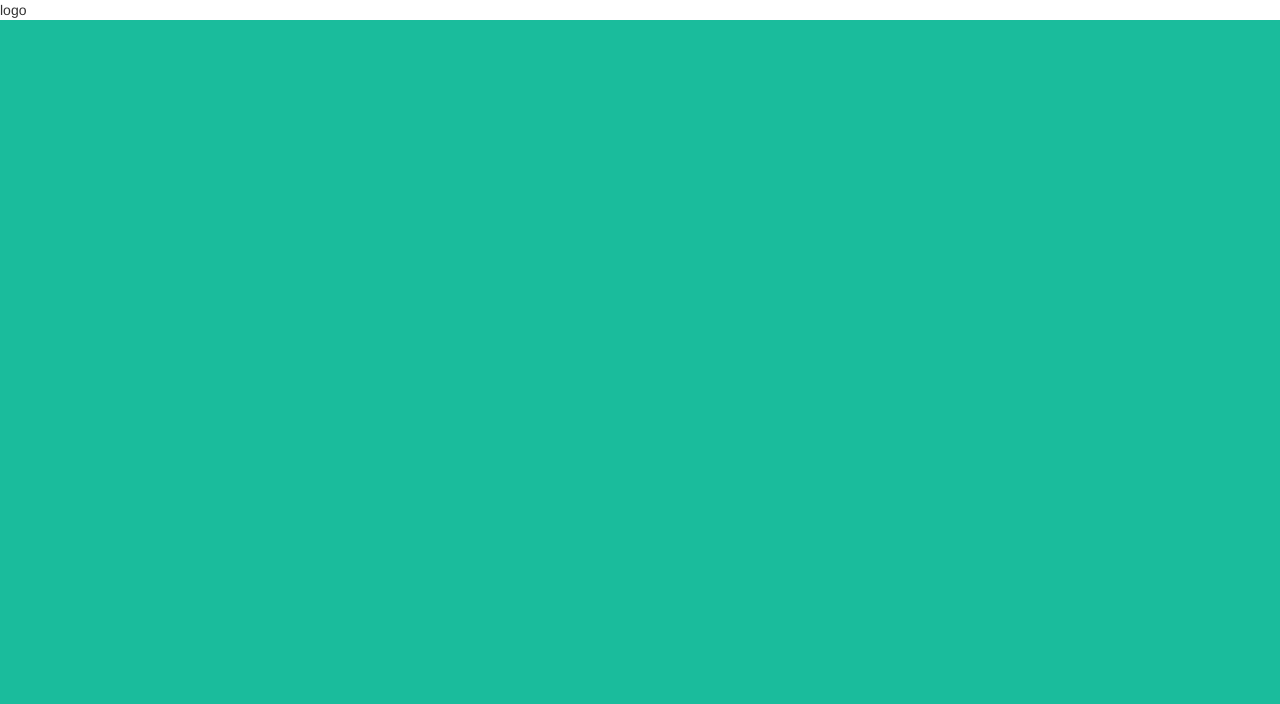
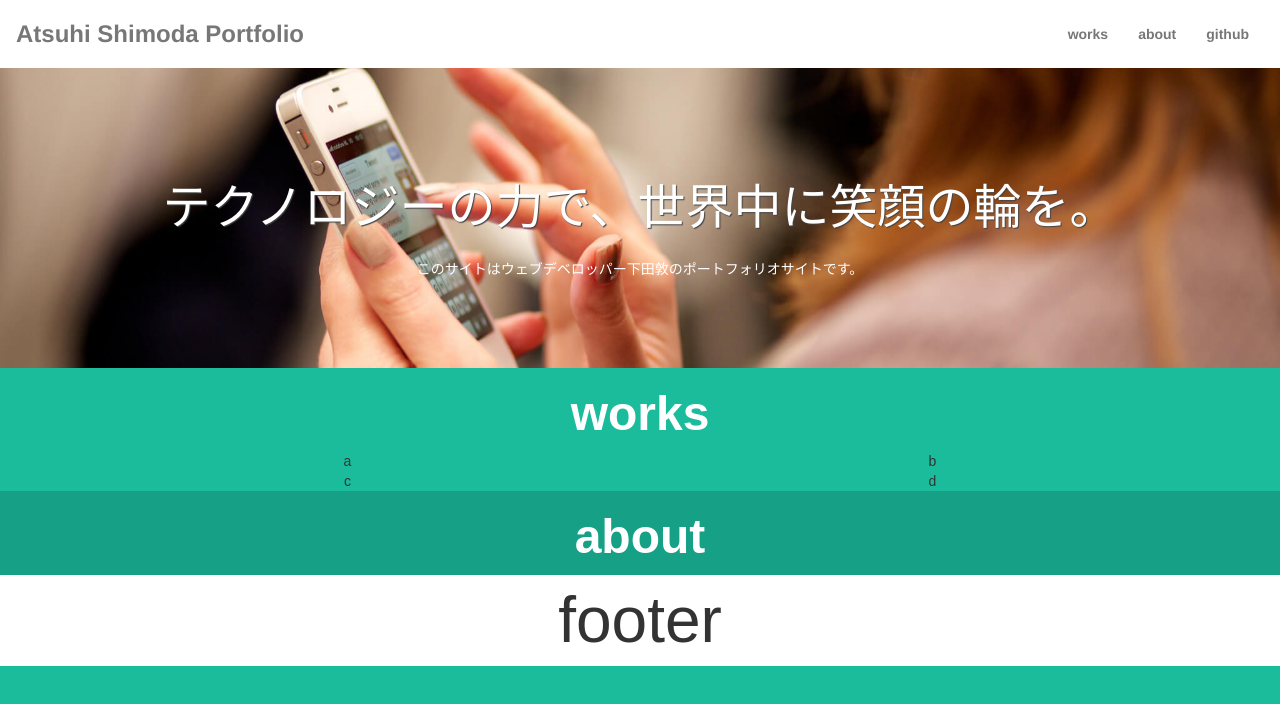
Before and after one commit to peace96beats/peace96beats.github.io, a plain HTML site: page index.html in a window 1280 px wide. Drawn offline with nearby package versions, Linux system fonts and the light colour scheme.

Commit message:
more works add

```diff
--- a/index.html
+++ b/index.html
@@ -7,13 +7,74 @@
     <title>Atsushi Shimoda</title>
     <link href="https://maxcdn.bootstrapcdn.com/bootstrap/3.3.5/css/bootstrap.min.css" rel="stylesheet">
     <link rel="stylesheet" href="style.css" type="text/css" />
+
+
 </head>
 <body>
     <header>
-        <nav>logo</nav>
+        <nav class="navbar">
+              <div class="container-fluid">
+                <div class="navbar-header">
+                  <button type="button" class="navbar-toggle collapsed" data-toggle="collapse" data-target="#site-menu">
+                    <span class="sr-only">Toggle navigation</span>
+                    <span class="icon-bar"></span>
+                    <span class="icon-bar"></span>
+                    <span class="icon-bar"></span>
+                  </button>
+                  <h1><a href="#" class="navbar-brand">Atsuhi Shimoda Portfolio</a></h1>
+                </div>
+                <div class="collapse navbar-collapse" id="site-menu">
+                  <ul class="nav navbar-nav navbar-right">
+                    <li><a href="#">works</a></li>
+                    <li><a href="#">about</a></li>
+                    <li><a href="#">github</a></li>
+                  </ul>
+                </div>
+              </div>
+            </nav>
     </header>
 
-    <script src="http://code.jquery.com/jquery-1.11.1.min.js"></script>
-    <script src="https://maxcdn.bootstrapcdn.com/bootstrap/3.3.5/js/bootstrap.min.js"></script>
+    <!--front img-->
+    <div class="front">
+      <h2>テクノロジーの力で、世界中に笑顔の輪を。</h2>
+      <p>このサイトはウェブデベロッパー下田敦のポートフォリオサイトです。</p>
+    </div>
+
+    <!--works-->
+    <div id="works">
+      <div class="container">
+        <h3>works</h3>
+        <div class="row">
+          <div class="col-sm-6">a</div>
+          <div class="col-sm-6">b</div>
+        </div>
+        <div class="row">
+          <div class="col-sm-6">c</div>
+          <div class="col-sm-6">d</div>
+        </div>
+      </div>
+    </div>
+
+    <!--about-->
+    <div id="about">
+      <div class="container">
+        <h3>about</h3>
+        <div class="row">
+          <div class="col-sm-4"></div>
+          <div class="col-sm-8"></div>
+        </div>
+      </div>
+    </div>
+
+    <!--footer-->
+    <footer>
+      footer
+    </footer>
+
+
+    <!-- jQuery読み込み -->
+    <script src="//ajax.googleapis.com/ajax/libs/jquery/1.11.2/jquery.min.js"></script>
+    <!-- BootstrapのJS読み込み -->
+    <script src="//maxcdn.bootstrapcdn.com/bootstrap/3.3.4/js/bootstrap.min.js"></script>
 </body>
 </html>
--- a/style.css
+++ b/style.css
@@ -5,8 +5,85 @@
 
 header{
     background:#fff;
+    font-family: Helvetica;
+    font-weight:bold;
 }
 
 body{
     background:#1abc9c;
+    font-family: yuGothic, "游ゴシック", "メイリオ", Meiryo, "ヒラギノ角ゴ Pro W3", "Hiragino Kaku Gothic Pro", sans-serif;
 }
+
+nav{
+    padding: 8px 0;
+}
+
+nav a{
+    color:#777;
+}
+
+nav a:hover{
+    color:#5F5E5E;
+}
+
+nav h1{
+    margin:0;
+    font-size:24px;
+    font-weight:bold;
+}
+
+.navbar {
+    margin-bottom:0;
+}
+
+.navbar-brand{
+    font-size:inherit;
+}
+
+.navbar-toggle .icon-bar{
+    background-color:#aaa;
+}
+
+.front{
+    text-align:center;
+    background:url('9011116378_7fb5dc9e88_k.jpg');
+    background-repeat:no-repeat;
+    background-size:cover;
+    background-position:50% 50%;
+    height:300px;
+    color:#fff;
+}
+
+.front h2{
+    padding-top:114px;
+    margin:0;
+    text-shadow:1px 1px 1px #444;
+    font-size: 48px;
+}
+
+.front p{
+    font-family: "ヒラギノ角ゴ Pro W3", "Hiragino Kaku Gothic Pro","メイリオ", Meiryo, sans-serif;
+    padding-top:24px;
+}
+
+#works{
+    text-align:center;
+}
+
+h3{
+    font-size:48px;
+    font-weight:bold;
+    color:#fff;
+}
+
+#about{
+    background:#16a085;
+    text-align:center;
+
+}
+
+footer{
+    background:#fff;
+    font-size:64px;
+    text-align:center;
+}
```
Also changed, not shown: 9011116378_7fb5dc9e88_k.jpg (added).
